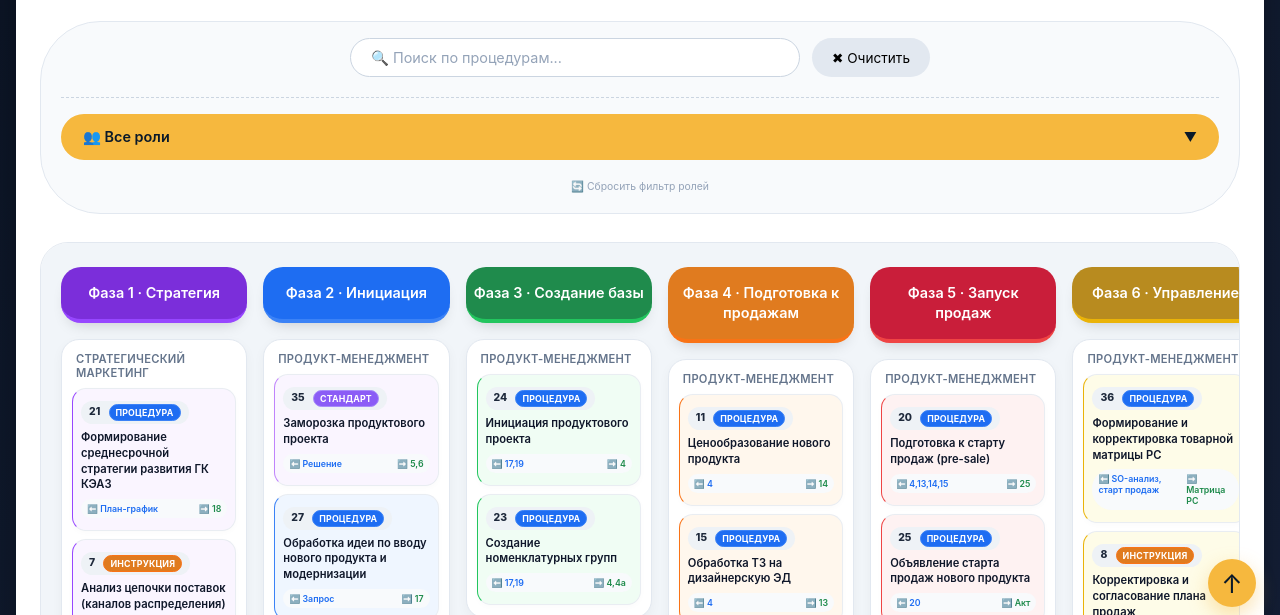
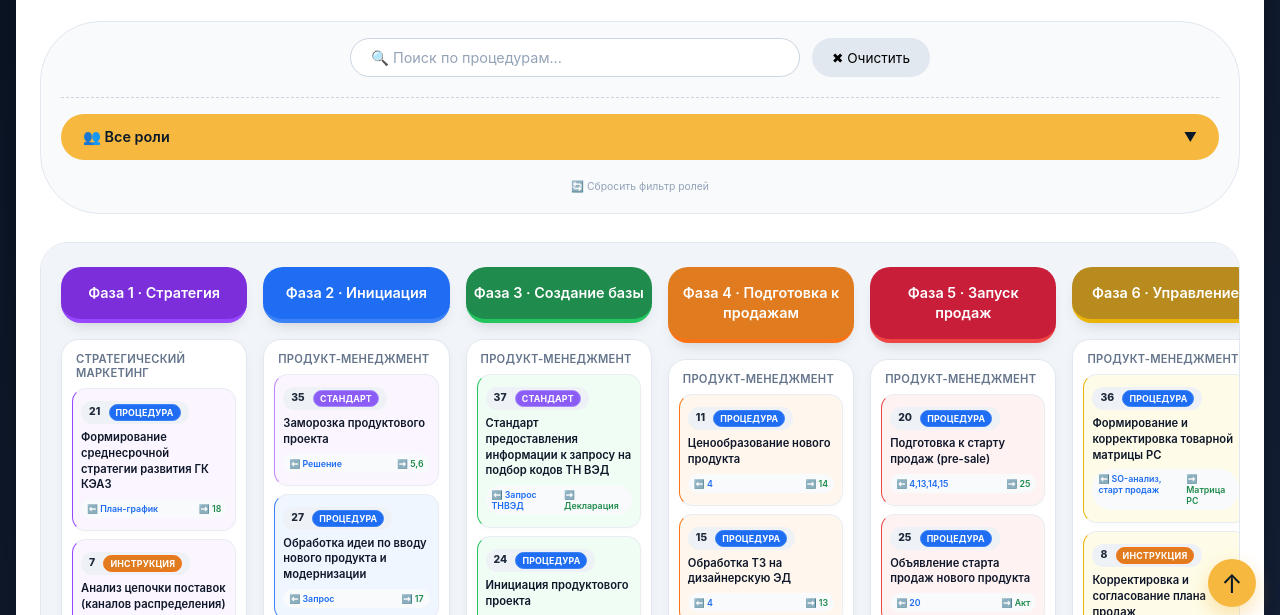
Before and after one commit to p1ngN-del/keaz-processes-main, a plain HTML site: page index.html in a window 1280 px wide. Shown: the part 169-784 px from the top of the page. Drawn offline with Linux system fonts and the light colour scheme; no server answers.

Commit message:
Update index.html

```diff
--- a/index.html
+++ b/index.html
@@ -1145,6 +1145,14 @@
     <div class="phase-content">
         <div class="role-group">
             <div class="role-group-title">Продукт-менеджмент</div>
+            <a href="proc37.html" class="proc-card phase3-color"
+                           data-proc-id="37"
+                           data-roles="declaration_specialist,initiator,designer,technologist,product_manager"
+                           data-start-for="declaration_specialist">
+                            <div class="proc-num">37 <span class="proc-badge badge-standard">Стандарт</span></div>
+                            <div class="proc-name">Стандарт предоставления информации к запросу на подбор кодов ТН ВЭД</div>
+                            <div class="proc-io"><span class="io-in">⬅️ Запрос ТНВЭД</span><span class="io-out">➡️ Декларация</span></div>
+                        </a>
             <a href="proc24.html" class="proc-card phase3-color" data-proc-id="24" data-roles="product_manager,project_office_head,project_committee,ukiot_head" data-start-for="project_office_head,project_committee">
                 <div class="proc-num">24 <span class="proc-badge badge-procedure">Процедура</span></div>
                 <div class="proc-name">Инициация продуктового проекта</div>
```
